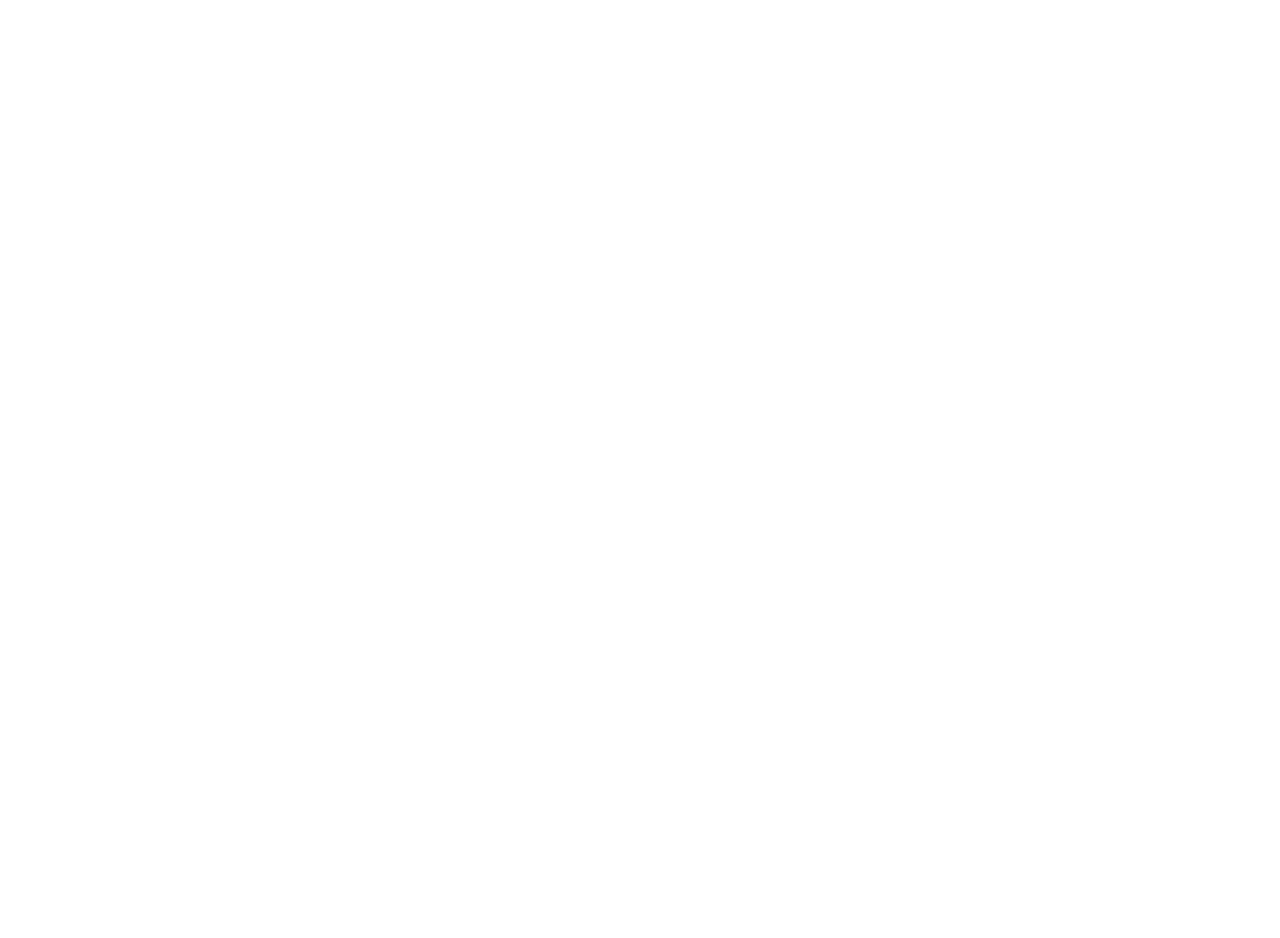
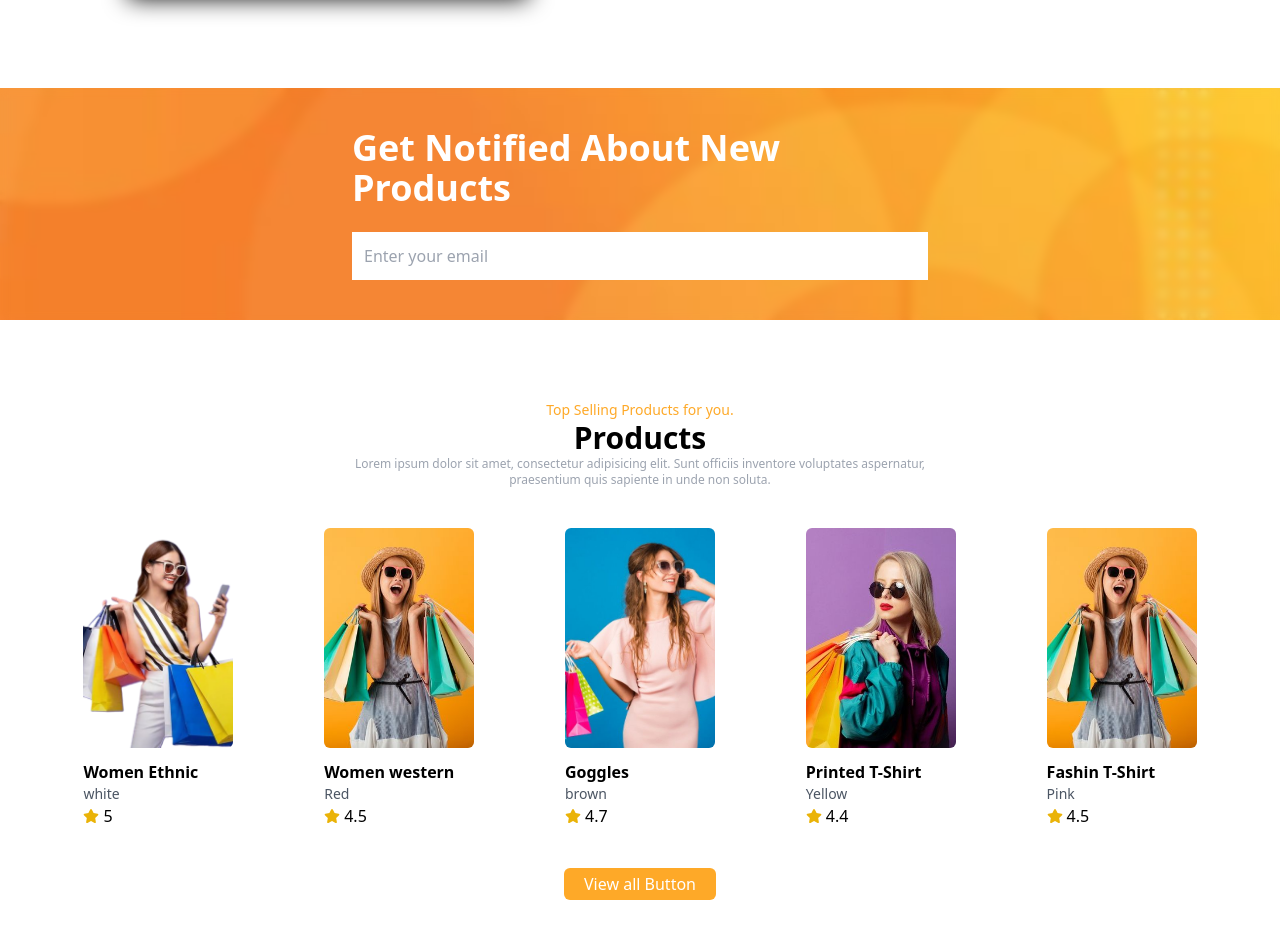
Before and after one commit to deveshru2712/E-commerce-application-frontend, a React (Vite) app in the folder shopsy/: page / in a window 1280 px wide. Shown: the part 2240-3178 px from the top of the page. Before the commit the page ends 2256 px from the top, so only its background shows below. Built offline with nearby package versions, Linux system fonts and the light colour scheme.

Commit message:
added subscribe section

```diff
--- a/shopsy/src/App.jsx
+++ b/shopsy/src/App.jsx
@@ -6,6 +6,7 @@
 import "aos/dist/aos.css";
 import TopProducts from "./components/TopProducts/TopProducts";
 import Banner from "./components/Banner/Banner";
+import Subscribe from "./components/Subscribe/Subscribe";
 
 const App = () => {
   useEffect(() => {
@@ -25,6 +26,8 @@
       <Products />
       <TopProducts />
       <Banner />
+      <Subscribe />
+      <Products />
     </div>
   );
 };
--- a/shopsy/src/components/Products/Products.jsx
+++ b/shopsy/src/components/Products/Products.jsx
@@ -98,6 +98,12 @@
               </div>
             ))}
           </div>
+          {/* view all  */}
+          <div className="flex justify-center">
+            <button className="text-center mt-10 cursor-pointer bg-primary text-white px-5 py-1 rounded-md">
+              View all Button
+            </button>
+          </div>
         </div>
       </div>
     </div>
--- /dev/null
+++ b/shopsy/src/components/Subscribe/Subscribe.jsx
@@ -0,0 +1,37 @@
+import React from "react";
+import Banner from "../../assets/website/orange-pattern.jpg";
+
+const Subscribe = () => {
+  const BannerImg = {
+    backgroundImage: `url(${Banner})`,
+    backgroundPosition: "center",
+    backgroundRepeat: "no-repeat",
+    backgroundSize: "cover",
+    height: "100%",
+    width: "100%",
+  };
+
+  return (
+    <div
+      data-aos="zoom-in"
+      className="mb-20 bg-gray-100 dark:bg-gray-800 text-white"
+      style={BannerImg}
+    >
+      <div className="container backdrop-blur-sm py-10">
+        <div className="space-y-6 max-w-xl mx-auto">
+          <h1 className="text-2xl text-center sm:text-left sm:text-4xl font-semibold">
+            Get Notified About New Products
+          </h1>
+          <input
+            type="text"
+            data-aos="fade-up"
+            placeholder="Enter your email"
+            className="w-full p-3"
+          />
+        </div>
+      </div>
+    </div>
+  );
+};
+
+export default Subscribe;
```
